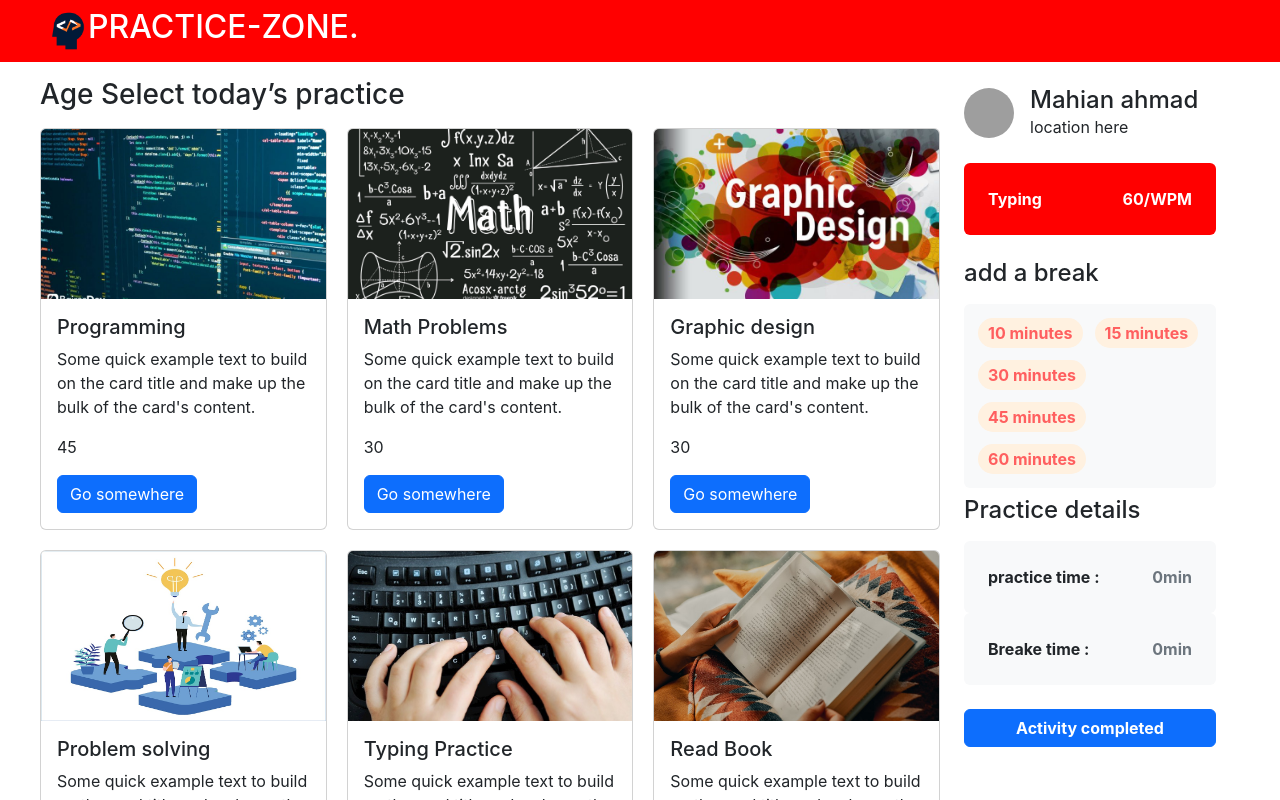
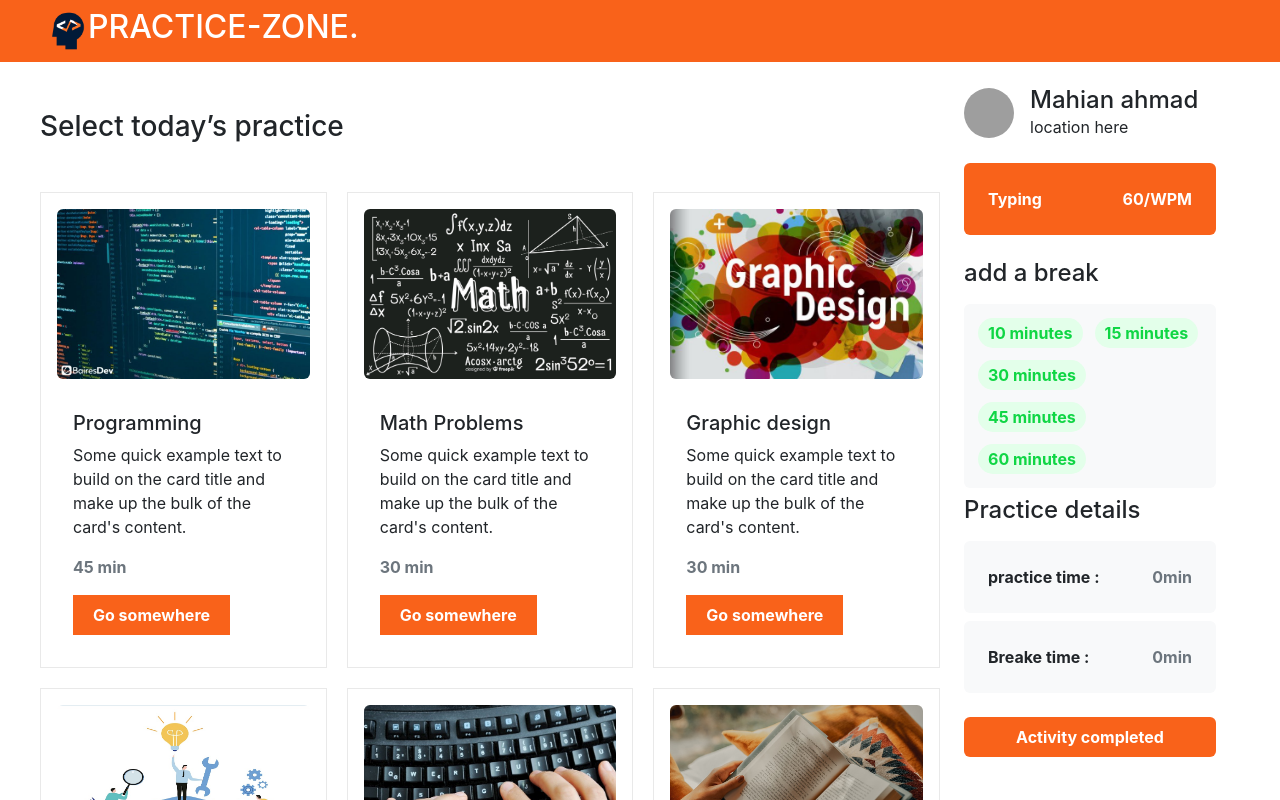
Before and after one commit to mahian/practice-zone, a React (Create React App) app: page / in a window 1280 px wide. Shown: the top 800 px of the page. Built offline with nearby package versions, Linux system fonts and the light colour scheme; grey boxes are pictures that could not be loaded.

Commit message:
add button style

```diff
--- a/src/App.css
+++ b/src/App.css
@@ -8,6 +8,9 @@
     display: grid;
     grid-template-columns: repeat(3, 1fr);
     gap: 20px;
+}
+.work{
+    border: 1px solid rgb(233, 233, 233);
 }
 .work-img{
     height: 170px;
@@ -24,10 +27,10 @@
     padding: 3px 10px;
     border-radius: 25px;
     font-weight: bold;
-    background: #fff1e0;
-    color: #ff5f5f;
+    background: #e3ffea;
+    color: #0fd644;
 }
 .break-button:hover {
-    background: #ff5f5f;
-    color: #fff1e0;
+    background: #0fd644;
+    color: #e3ffea;
 }
--- a/src/components/Dashboard.js
+++ b/src/components/Dashboard.js
@@ -32,11 +32,11 @@ const Dashboard = (props) => {
                 <p className='m-0 fw-bold'>practice time :</p>
                 <p className='m-0 fw-bold text-secondary'>{props.time}min</p>
             </div>
-            <div className='d-flex justify-content-between bg-light p-4 rounded'>
+            <div className='d-flex justify-content-between bg-light p-4 rounded mt-2'>
                 <p className='m-0 fw-bold'>Breake time :</p>
                 <p className='m-0 fw-bold text-secondary'>{breakTime}min</p>
             </div>
-            <button className='btn btn-primary mt-4 w-100 fw-bold'>Activity completed</button>
+            <button className='btn-prime mt-4 w-100 rounded'>Activity completed</button>
         </div>
     );
 };
--- a/src/components/Work.js
+++ b/src/components/Work.js
@@ -5,14 +5,14 @@ const Work = (props) => {
     const {handleBtn} = props;
 
     return (
-        <div classNameName='work'>
-            <div className="card">
-            <img src={img} className="card-img-top img-fluid work-img" alt="..." />
+        <div className='work p-3'>
+            <div className="card border-0">
+            <img src={img} className="card-img-top img-fluid work-img rounded" alt="..." />
             <div className="card-body">
-                <h5 className="card-title">{name}</h5>
+                <h5 className="card-title pt-3">{name}</h5>
                 <p className="card-text">Some quick example text to build on the card title and make up the bulk of the card's content.</p>
-                <p>{time}</p>
-                <button onClick={()=> handleBtn(time)} className="btn btn-primary">Go somewhere</button>
+                <p className='text-secondary fw-bold'>{time} min</p>
+                <button onClick={()=> handleBtn(time)} className="btn-prime">Go somewhere</button>
             </div>
             </div>
         </div>
--- a/src/components/Works.js
+++ b/src/components/Works.js
@@ -16,7 +16,7 @@ const Works = () => {
     return (
         <div className='works'>
             <div>
-                <h3 className='my-3'>Age Select today’s practice</h3>
+                <h3 className='my-5'>Select today’s practice</h3>
                 <div className='works-container'>
                 {
                     works.map(work => <Work key={work.id} works={work} handleBtn={handleWorkBtn}></Work>)
--- a/src/index.css
+++ b/src/index.css
@@ -8,7 +8,7 @@ body {
   -moz-osx-font-smoothing: grayscale;
 }
 :root{
-  --primary-color: red;
+  --primary-color: #f9621a;
 }
 .bg-prime{
   background-color: var(--primary-color);
@@ -17,4 +17,10 @@ body {
   background-color: var(--primary-color);
   color: white;
   font-weight: bold;
+  border: none;
+  padding: 8px 20px;
+  transition: .2s;
 }
+.btn-prime:hover{
+  opacity: 0.9;
+}
```
